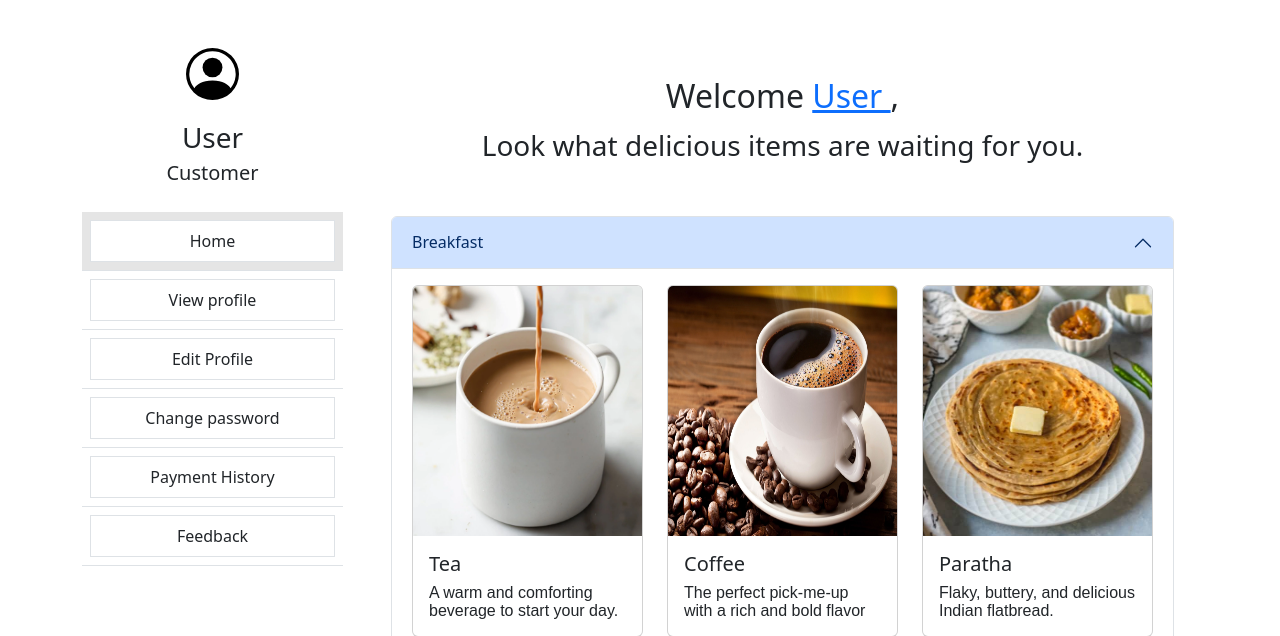
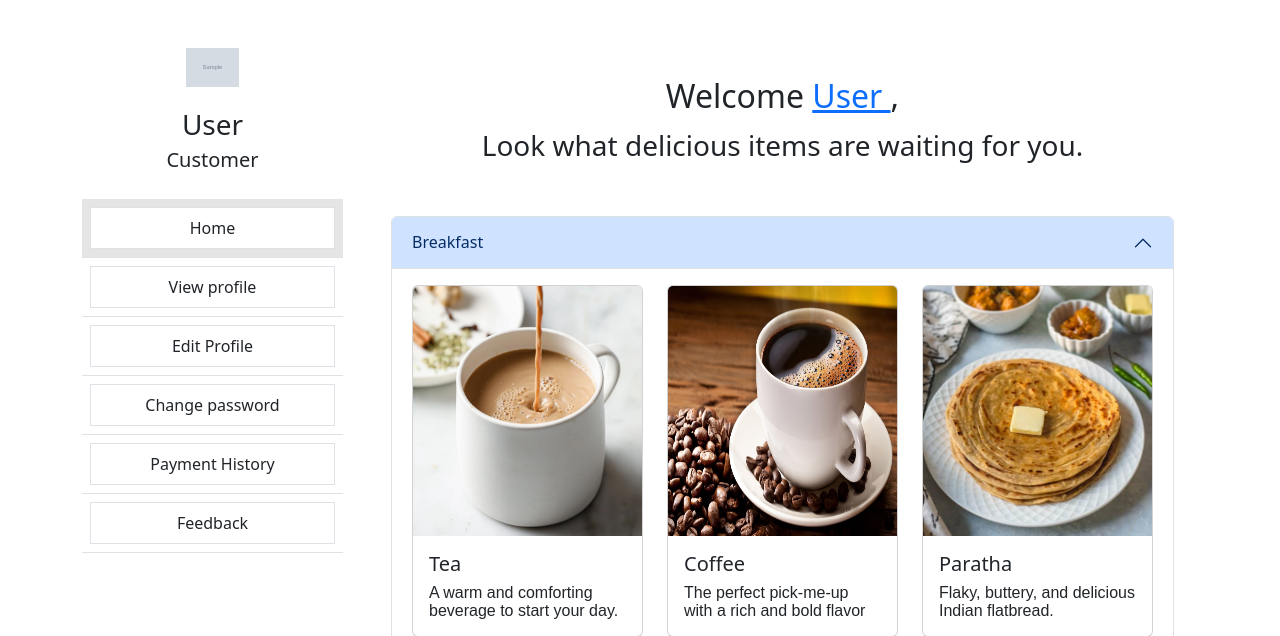
Before and after one commit to GaurangParmar1810/CentralMessManagementSystem, a Node server app: a page that uses views/customer/index.ejs in a window 1280 px wide. Shown: the part 112-748 px from the top of the page. Run offline with Node 20, Linux system fonts and the light colour scheme; a user stored in the database is signed in; tables that the repository leaves empty hold one stand-in row (values such as "Sample post"); grey boxes marked "Sample" are stand-in pictures; some libraries are stand-ins or nearby versions.

Commit message:
Image Displaying done!

```diff
--- a/views/customer/index.ejs
+++ b/views/customer/index.ejs
@@ -14,7 +14,7 @@
                 <thead>
                   <tr>
                     <div class="profile my-4 table-striped-columns">
-                      <div class="mb-3"><img src="/photos/person_logo.svg" alt="person" width="20%"></div>
+                      <div class="mb-3"><a href="/customer/<%= customer.username%>"><img src="/uploads/<%= customer.profileImage%>" alt="person" width="20%"></a></div>
                       <div class="fs-3">
                         <%= customer.fullname%>
                       </div>
```
